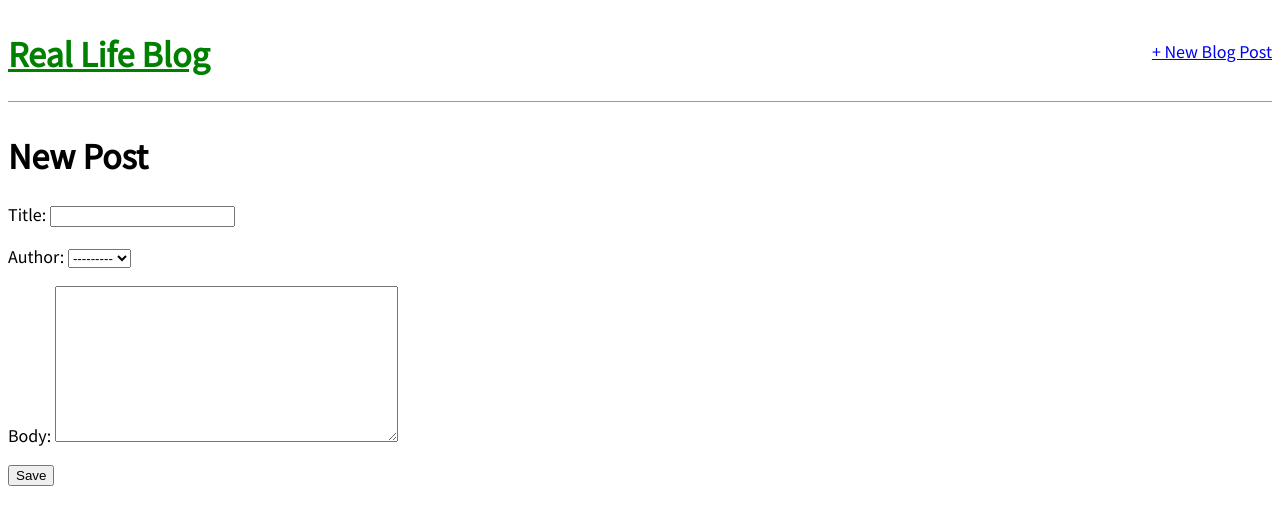
After one commit to VBHenriques/RLBlog, a Django app: page /post/new/ in a window 1280 px wide. The commit adds this page. Shown: the top 525 px of the page. Run offline with Django 3.2, Linux system fonts and the light colour scheme; data comes from the database, SQL or seed files in the repository; both versions use the stored data as it was after the commit.

Commit message:
Fucntional Changes

```diff
--- a/blog/models.py
+++ b/blog/models.py
@@ -1,4 +1,5 @@
 from django.db import models
+from django.urls import reverse
 
 class Post(models.Model):
     title = models.CharField(max_length=200)
@@ -10,3 +11,6 @@ class Post(models.Model):
 
     def __str__(self):
         return self.title
+
+    def get_absolute_url(self):
+        return reverse('post_detail', args=[str(self.id)])
--- a/blog/urls.py
+++ b/blog/urls.py
@@ -2,9 +2,12 @@
 
 from django.urls import path
 
-from .views import BlogListView, BlogDetailView
+from .views import BlogListView, BlogDetailView, BlogCreateView, BlogUpdateView, BlogDeleteView
 
 urlpatterns =[
+    path('post/<int:pk>/delete/', BlogDeleteView.as_view(), name='post_delete'),
+    path('post/<int:pk>/edit/', BlogUpdateView.as_view(), name='post_edit'),
+    path('post/new/', BlogCreateView.as_view(), name='post_new'),
     path('post/<int:pk>/', BlogDetailView.as_view(), name='post_detail'),
     path('', BlogListView.as_view(), name='home'),
 ]
--- a/blog/views.py
+++ b/blog/views.py
@@ -1,4 +1,6 @@
 from django.views.generic import ListView, DetailView
+from django.views.generic.edit import CreateView, UpdateView, DeleteView
+from django.urls import reverse_lazy
 
 from .models import Post
 
@@ -9,3 +11,18 @@ class BlogListView(ListView):
 class BlogDetailView(DetailView):
     model = Post
     template_name = 'post_detail.html'
+
+class BlogCreateView(CreateView):
+    model = Post
+    template_name = 'post_new.html'
+    fields = ['title', 'author', 'body']
+
+class BlogUpdateView(UpdateView):
+    model = Post
+    template_name = 'post_edit.html'
+    fields = ['title', 'body']
+
+class BlogDeleteView(DeleteView):
+    model = Post
+    template_name = 'post_delete.html'
+    success_url = reverse_lazy('home')
--- a/templates/base.html
+++ b/templates/base.html
@@ -7,7 +7,12 @@
     </head>
     <body>
         <header>
-            <h1><a href="{% url 'home' %}">Real Life Blog</a></h1>
+            <div class="nav-left">
+                <h1><a href="{% url 'home' %}">Real Life Blog</a></h1>
+            </div>
+            <div class="nav-right">
+                <a href="{% url 'post_new' %}">+ New Blog Post</a>
+            </div>
         </header>
         <div>
             {% block content %}
--- a/templates/post_detail.html
+++ b/templates/post_detail.html
@@ -6,4 +6,6 @@
         <p>{{ post.body }}</p>
     </div>
 
+    <p><a href="{% url 'post_edit' post.pk %}">+ Edit Blog Post</a></p>
+    <p><a href="{% url 'post_delete' post.pk %}">+ Delete Blog Post</a></p>
 {% endblock content %}
--- /dev/null
+++ b/templates/post_new.html
@@ -0,0 +1,9 @@
+{% extends 'base.html' %}
+
+{% block content %}
+    <h1>New Post</h1>
+    <form action="" method="post">{% csrf_token %}
+        {{ form.as_p }}
+        <input type="submit" value="Save" />
+    </form>
+{% endblock content %}
```
Also changed, not shown: templates/post_delete.html (added, +9 -0 lines), templates/post_edit.html (added, +9 -0 lines), db.sqlite3.
